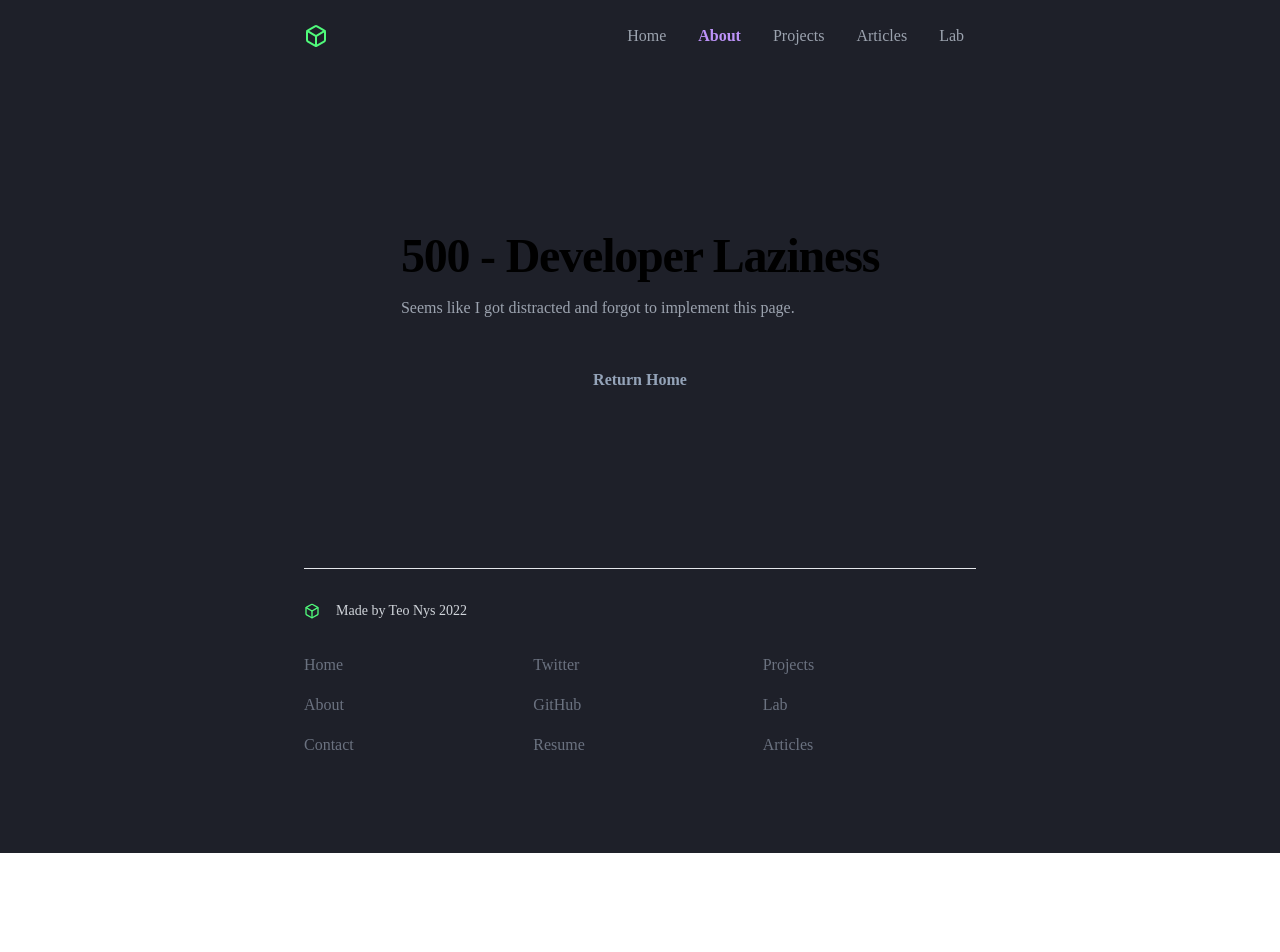
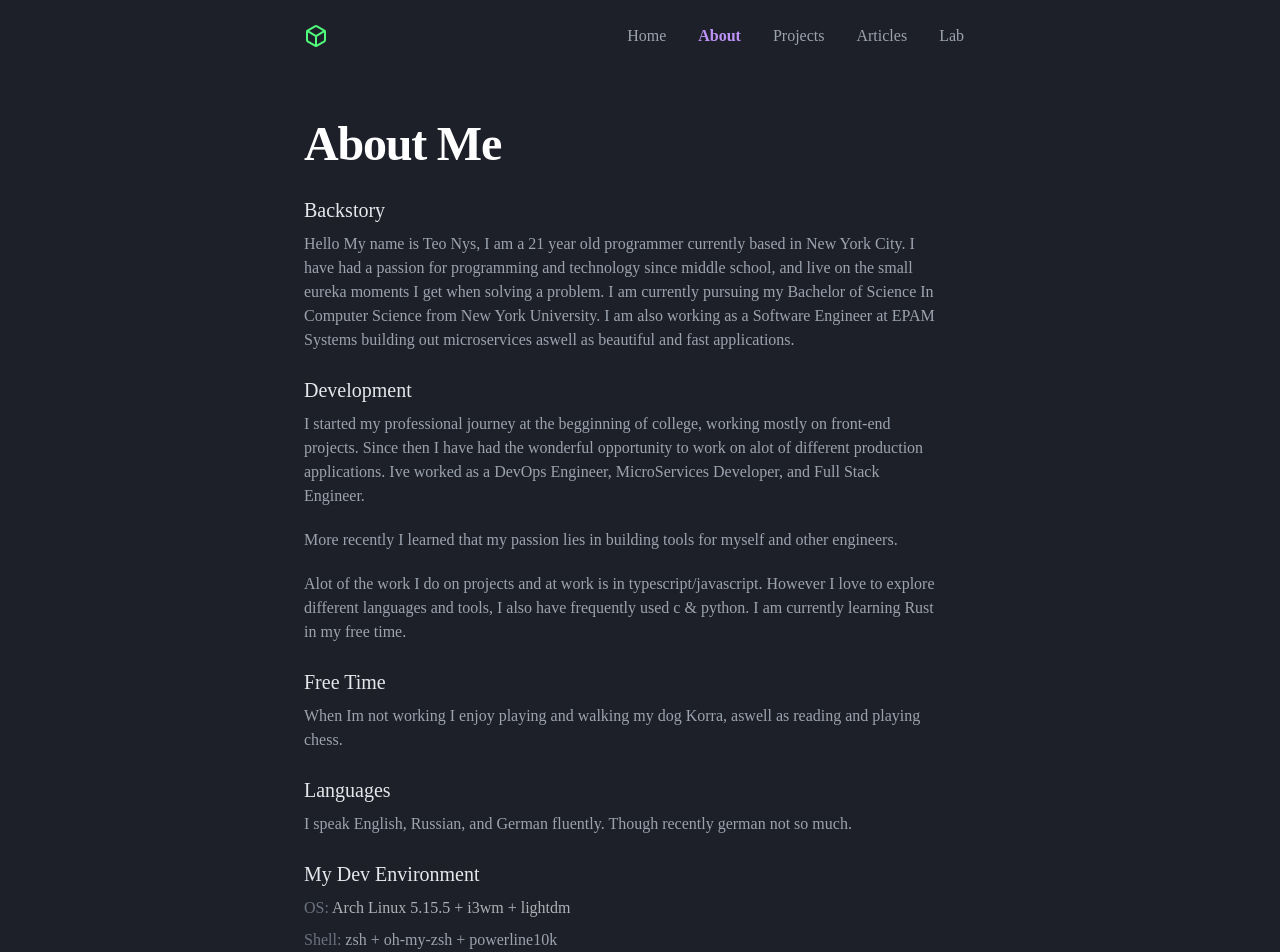
Before and after one commit to synoet/synoet.io, a Next.js app: page /about in a window 1280 px wide. Before the commit this address had no page. Shown: the top 952 px of the page. Before the commit the page ends 853 px from the top, so only its background shows below. Built offline with nearby package versions, Linux system fonts and the light colour scheme; a web font is replaced by a local one.

Commit message:
ADD About

```diff
--- /dev/null
+++ b/pages/about.jsx
@@ -0,0 +1,96 @@
+import Layout from '../components/Layout';
+import Image from 'next/image';
+
+export default function About(){
+  return (
+    <Layout>
+      <div className="flex flex-col justify-center items-start max-w-2xl border-gray-200 mx-auto pb-16">
+        <div className="flex flex-col sm:flex-row items-start mt-12">
+          <div className="flex flex-col pr-8 gap-2">
+            <h1 className="font-bold text-3xl md:text-5xl tracking-tight mb-1 text-white ">
+              About Me
+            </h1>
+            <h2 className="text-xl text-gray-200 mt-4">
+              Backstory
+            </h2>
+            <p className="text-gray-400 ">
+              Hello My name is Teo Nys, I am a 21 year old programmer currently based in New York City.
+              I have had a passion for programming and technology since middle school, and live on the small eureka moments I get when solving a problem.
+              I am currently pursuing my Bachelor of Science In Computer Science from New York University.
+              I am also working as a Software Engineer at EPAM Systems building out microservices aswell as beautiful and fast applications.
+            </p>
+            <h2 className="text-xl text-gray-200 mt-4">
+              Development
+            </h2>
+            <p className="text-gray-400 ">
+              I started my professional journey at the begginning of college, working mostly on front-end projects.
+              Since then I have had the wonderful opportunity to work on alot of different production applications.
+              Ive worked as a DevOps Engineer, MicroServices Developer, and Full Stack Engineer.
+            </p>
+            <p className="text-gray-400 mt-3 ">
+              More recently I learned that my passion lies in building tools for myself and other engineers.
+            </p>
+
+            <p className="text-gray-400 mt-3">
+              Alot of the work I do on projects and at work is in typescript/javascript.
+              However I love to explore different languages and tools, I also have frequently used c & python.
+              I am currently learning Rust in my free time.
+            </p>
+            <h2 className="text-xl text-gray-200 mt-4">
+              Free Time
+            </h2>
+            <p className="text-gray-400 ">
+              When Im not working I enjoy playing and walking my dog Korra, aswell as reading and playing chess.
+            </p>
+            <h2 className="text-xl text-gray-200 mt-4">
+              Languages
+            </h2>
+            <p className="text-gray-400 ">
+              I speak English, Russian, and German fluently. Though recently german not so much.
+            </p>
+            <h2 className="text-xl text-gray-200 mt-4">
+              My Dev Environment
+            </h2>
+            <p className="text-gray-300/80 ">
+              <span className="text-gray-500">OS:</span> Arch Linux 5.15.5 + i3wm + lightdm
+            </p>
+            <p className="text-gray-400 ">
+              <span className="text-gray-500">Shell:</span> zsh + oh-my-zsh + powerline10k
+            </p>
+            <p className="text-gray-400 ">
+              <span className="text-gray-500">Terminal:</span> Suckless Terminal + Tmux
+            </p>
+            <p className="text-gray-400 ">
+             <span className="text-gray-500">Editor:</span> Neovim + Telescope + TreeSitter + Lsp (lua)
+            </p>
+            <p className="text-gray-400 ">
+              <span className="text-gray-500">Colorscheme:</span>Dracula
+            </p>
+            <Image src="/static/images/dev.png" width="900px" height='500px' className="w-full" alt="picture of setup"/>
+            <h2 className="text-xl text-gray-200 mt-4">
+              Hardware
+            </h2>
+            <p className="text-gray-300/80 ">
+              <span className="text-gray-500">PC:</span> AMD Ryzen 5 3600, RTX 2070 Super, 32gb ram
+            </p>
+            <p className="text-gray-300/80 ">
+              <span className="text-gray-500">Laptop:</span> Razer 14 2021, 3070
+            </p>
+            <p className="text-gray-400 ">
+              <span className="text-gray-500">Monitor:</span> Aorus 32in 4k 144hz IPS
+            </p>
+            <p className="text-gray-400 ">
+              <span className="text-gray-500">Keyboard:</span> GMMK Pro, Milky Yellow and sometimes Kinesis Advantage 2
+            </p>
+            <p className="text-gray-400 ">
+             <span className="text-gray-500">Mouse</span> Logitech G703 lightspeed
+            </p>
+            <p className="text-gray-300 mt-10">
+              - Teo Nys
+            </p>
+          </div>
+        </div>
+      </div>
+    </Layout>
+  )
+}
--- a/pages/index.jsx
+++ b/pages/index.jsx
@@ -14,7 +14,7 @@ export default function Home() {
         <div className="flex flex-col sm:flex-row items-start mt-12">
           <div className="flex flex-col pr-8 gap-2">
             <h1 className="font-bold text-3xl md:text-5xl tracking-tight mb-1 text-white ">
-              Teo Nys
+              Teo Nys <span className="text-gray-600">(synoet)</span>
             </h1>
             <h2 className="text-gray-700 dark:text-gray-200 mb-4">
               Computer Scientist & Software Engineer
```
Also changed, not shown: public/static/images/desk.png (added), public/static/images/dev.png (added).
